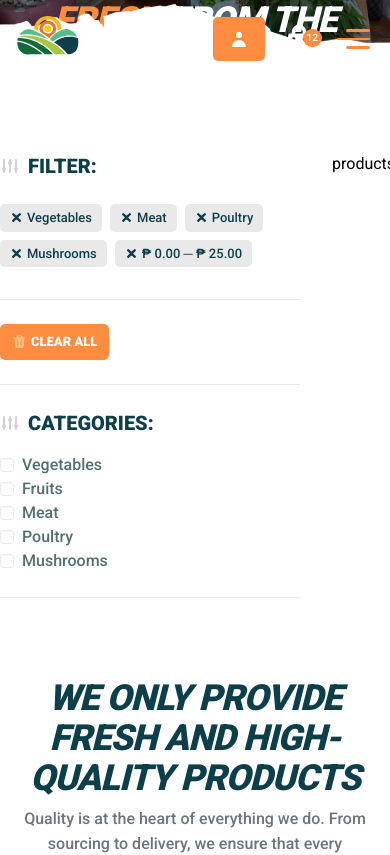
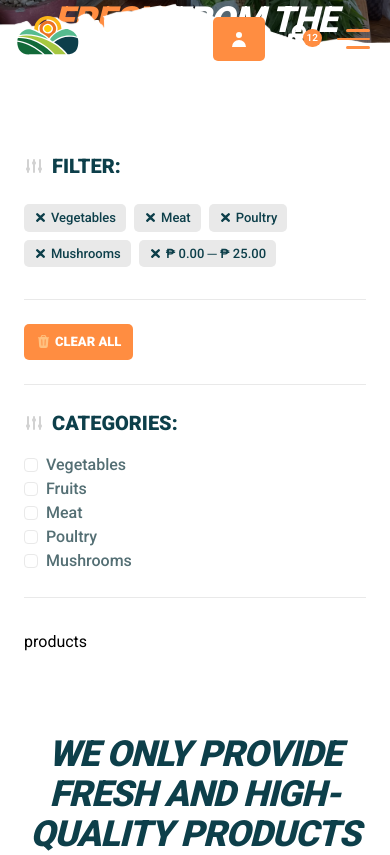
Before and after one commit to warrenequinan/earthandskygarden, a Next.js app: page /products in a window 390 px wide. Shown: the top 855 px of the page. Built offline with nearby package versions, Linux system fonts and the light colour scheme.

Commit message:
Fix grid breakpoints in product page

```diff
--- a/app/products/page.tsx
+++ b/app/products/page.tsx
@@ -29,7 +29,7 @@ const Products = () => {
         background="/eas-products-page-hero-image.jpg"
       />
       <SectionContainer>
-        <div className="grid grid-cols-[300px_1fr] gap-8">
+        <div className="grid grid-cols-1 lg:grid-cols-[300px_1fr] gap-8 px-6 lg:px-0">
           <div>
             <div className="border-b border-muted-500 pb-6">
               <div className="flex items-center gap-2">
```
